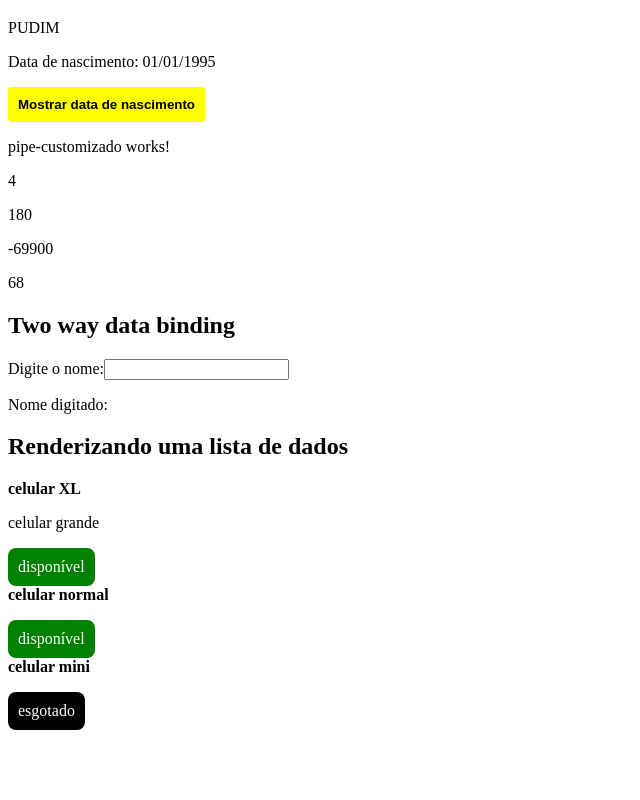
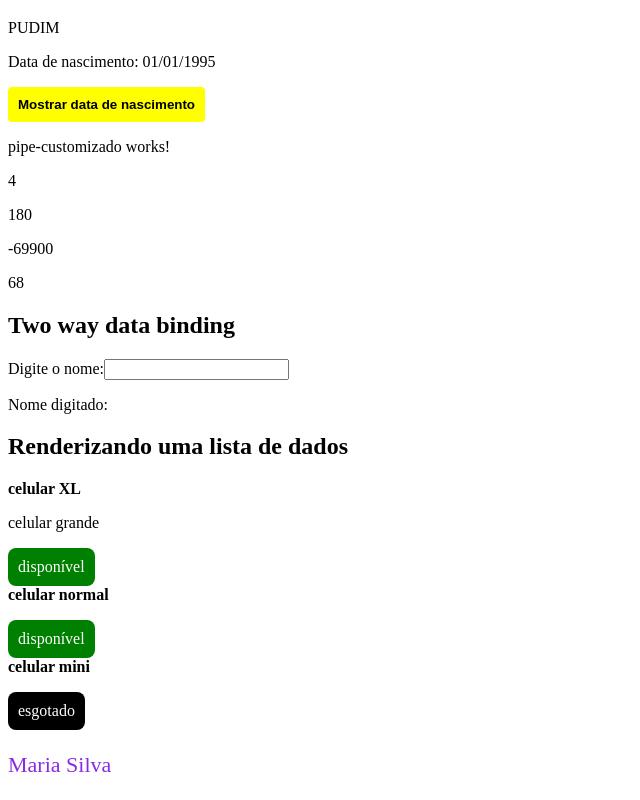
Before and after one commit to heitor-ps/angular-testing, an Angular app: page / in a window 1280 px wide. Shown: the part 415-1215 px from the top of the page, without its empty margins (0-640 px from the left). Before the commit the page ends 1161 px from the top, so only its background shows below. Built offline with nearby package versions, Linux system fonts and the light colour scheme.

Commit message:
component-personlizado added

```diff
--- a/src/app/app.component.html
+++ b/src/app/app.component.html
@@ -3,3 +3,4 @@
 <app-pipe-customizado></app-pipe-customizado>
 <app-two-way-binding></app-two-way-binding>
 <app-rendering-lists></app-rendering-lists>
+<app-componente-personalizado nome="Maria" sobrenome="Silva"></app-componente-personalizado>
--- a/src/app/app.module.ts
+++ b/src/app/app.module.ts
@@ -1,6 +1,5 @@
 import { NgModule } from '@angular/core';
 import { BrowserModule } from '@angular/platform-browser';
-
 import { AppRoutingModule } from './app-routing.module';
 import { AppComponent } from './app.component';
 import { FirstComponentComponent } from './first-component/first-component.component';
@@ -10,6 +9,8 @@ import { PipeCustomizadoComponent } from './pipe-customizado/pipe-customizado.co
 import { TwoWayBindingComponent } from './two-way-binding/two-way-binding.component';
 import { FormsModule } from '@angular/forms';
 import { RenderingListsComponent } from './rendering-lists/rendering-lists.component';
+import { ComponentePersonalizadoComponent } from './componente-personalizado/componente-personalizado.component';
+
 
 
 @NgModule({
@@ -20,7 +21,8 @@ import { RenderingListsComponent } from './rendering-lists/rendering-lists.compo
     MultiplicaPorPipe,
     PipeCustomizadoComponent,
     TwoWayBindingComponent,
-    RenderingListsComponent
+    RenderingListsComponent,
+    ComponentePersonalizadoComponent,
   ],
   imports: [
     BrowserModule,
--- /dev/null
+++ b/src/app/componente-personalizado/componente-personalizado.component.css
@@ -0,0 +1,4 @@
+p {
+    color: blueviolet;
+    font-size: 22px;
+}
--- /dev/null
+++ b/src/app/componente-personalizado/componente-personalizado.component.html
@@ -0,0 +1 @@
+<p>{{nome}} {{sobrenome}}</p>
```
Also changed, not shown: src/app/componente-personalizado/componente-personalizado.component.ts (added, +12 -0 lines), 2 other files (tests, documents, lock files or other folders).
